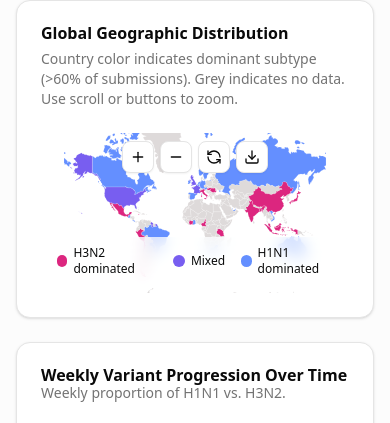
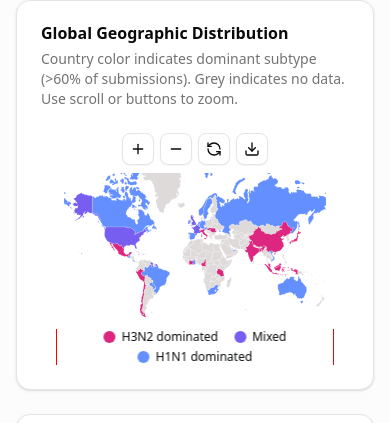
Before and after one commit to JokingHero/influenza-dashboard, a React (Vite) app: page / in a window 390 px wide. Shown: the part 980-1403 px from the top of the page. Built offline with nearby package versions, Linux system fonts and the light colour scheme.

Commit message:
make more space for the map

```diff
--- a/src/components/dashboard/GlobalGeoMap.tsx
+++ b/src/components/dashboard/GlobalGeoMap.tsx
@@ -202,10 +202,10 @@ const GlobalGeoMap: React.FC<GlobalGeoMapProps> = ({ h1n1MapData, h3n2MapData })
             Loading map...
           </div>
         ) : (
-          <div className="relative">
+          <div className="relative mt-10 mb-8 sm:mt-0 sm:mb-0">
             <svg ref={svgRef} className="w-full h-auto bg-background cursor-grab active:cursor-grabbing" />
 
-            <div className="absolute top-2 left-1/2 -translate-x-1/2 flex flex-row gap-1.5 sm:left-auto sm:right-2 sm:translate-x-0 sm:flex-col">
+            <div className="absolute -top-10 left-1/2 -translate-x-1/2 flex flex-row gap-1.5 sm:left-auto sm:right-2 sm:top-2 sm:translate-x-0 sm:flex-col">
               <Button onClick={handleZoomIn} variant="outline" size="icon-sm" aria-label="Zoom in">
                 <Plus className="size-4" />
               </Button>
@@ -220,7 +220,7 @@ const GlobalGeoMap: React.FC<GlobalGeoMapProps> = ({ h1n1MapData, h3n2MapData })
               </Button>
             </div>
 
-            <div className="absolute bottom-2 left-2 flex items-center gap-4 text-xs bg-background/70 p-2 rounded-md backdrop-blur-sm">
+            <div className="absolute -bottom-10 left-1/2 w-max max-w-[90%] -translate-x-1/2 flex flex-wrap justify-center items-center gap-x-4 gap-y-1 text-xs bg-background/70 p-2 rounded-md backdrop-blur-sm sm:left-2 sm:bottom-2 sm:w-auto sm:max-w-none sm:translate-x-0 sm:justify-start">
               <div className="flex items-center gap-1.5"><div className="size-3 rounded-full" style={{backgroundColor: 'var(--color-chart-2)'}} /> H3N2 dominated</div>
               <div className="flex items-center gap-1.5"><div className="size-3 rounded-full" style={{backgroundColor: 'var(--color-chart-3)'}} /> Mixed </div>
               <div className="flex items-center gap-1.5"><div className="size-3 rounded-full" style={{backgroundColor: 'var(--color-chart-1)'}} /> H1N1 dominated</div>
```
